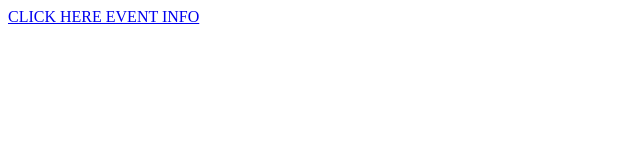
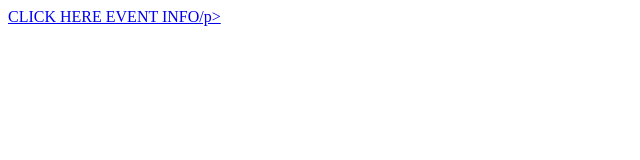
Before and after one commit to Samjhanathapa/samy, a plain HTML site: page index.html in a window 1280 px wide. Shown: the full height of the page, 0-640 px from the left. Drawn offline with Linux system fonts and the light colour scheme.

Commit message:
Update index.html

```diff
--- a/index.html
+++ b/index.html
@@ -1,3 +1,3 @@
 <html>
-<p><a href="example.pdf">CLICK HERE EVENT INFO</a<></p>
+<p><a href="example.pdf">CLICK HERE EVENT INFO</a<>/p>
 </html>
```
